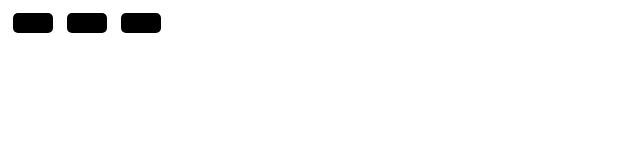
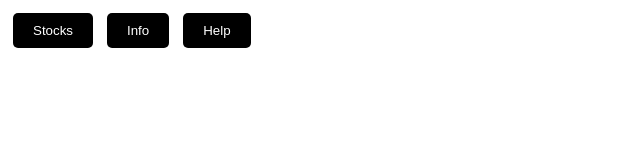
Before and after one commit to JoshTowl/Charterhouse-stock-market, a plain HTML site: page index.html in a window 1280 px wide. Shown: the whole page, without its empty margins (0-640 px from the left). Drawn offline with Linux system fonts and the light colour scheme.

Commit message:
Update index.html

```diff
--- a/index.html
+++ b/index.html
@@ -5,7 +5,7 @@
   <meta name="viewport" content="width=device-width, initial-scale=1.0">
   <title>Buttons</title>
   <style>
-
+    /* Style for buttons */
     .btn {
       background-color: black;
       color: white;
@@ -19,8 +19,8 @@
   </style>
 </head>
 <body>
-  <button class="btn"></button>
-  <button class="btn"></button>
-  <button class="btn"></button>
+  <button class="btn">Stocks</button>
+  <button class="btn">Info</button>
+  <button class="btn">Help</button>
 </body>
 </html>
```
